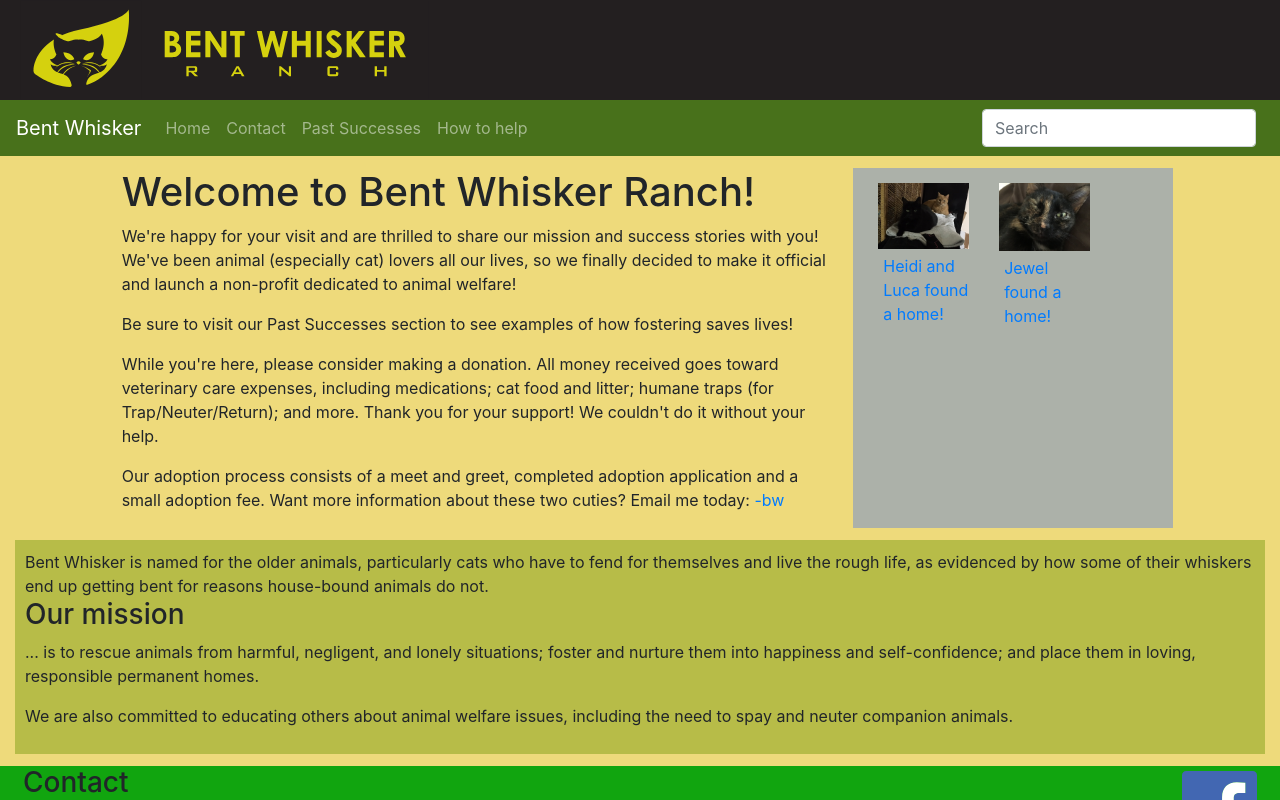
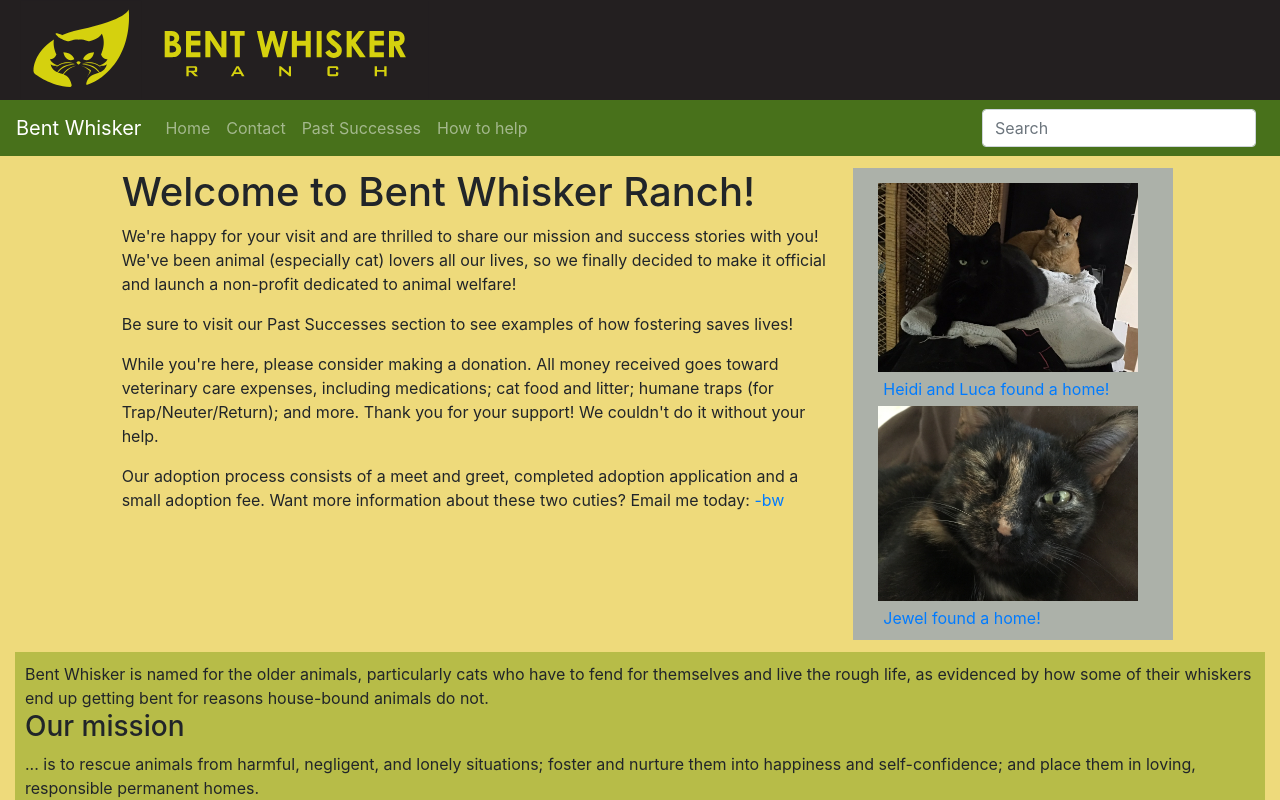
Before and after one commit to sam452/bw, an Angular app: page /home in a window 1280 px wide. Shown: the top 800 px of the page. Built offline with nearby package versions, Linux system fonts and the light colour scheme.

Commit message:
fix responsive home sidebar

```diff
--- a/src/app/home/home.component.html
+++ b/src/app/home/home.component.html
@@ -15,7 +15,7 @@
     <div class="col-sm-2 col-md-3 sidebar-home">
      <div class="container">
      <div class="row">
-       <div class="col-sm-12 col-lg-5"><a href="/successes">
+       <div class="col-sm-12"><a href="/successes">
       <img class="img-fluid float-right normal" src="assets/img/luca-heidi-wicker.jpeg" alt="Heidi found a home." >
       <a href="/successes#luca"><span>Heidi and Luca found a home!</span></a>
     </a>
@@ -23,7 +23,7 @@
       </div>
 
 
-      <div class="col-sm-12 col-lg-5"><a href="/successes">
+      <div class="col-sm-12"><a href="/successes">
       <img class="img-fluid float-right normal" src="assets/img/jewel-wink.JPG" alt="Jewel found a home"></a>
       <a href="/successes#jewel"><span>Jewel found a home!</span></a>
       </div>
```
